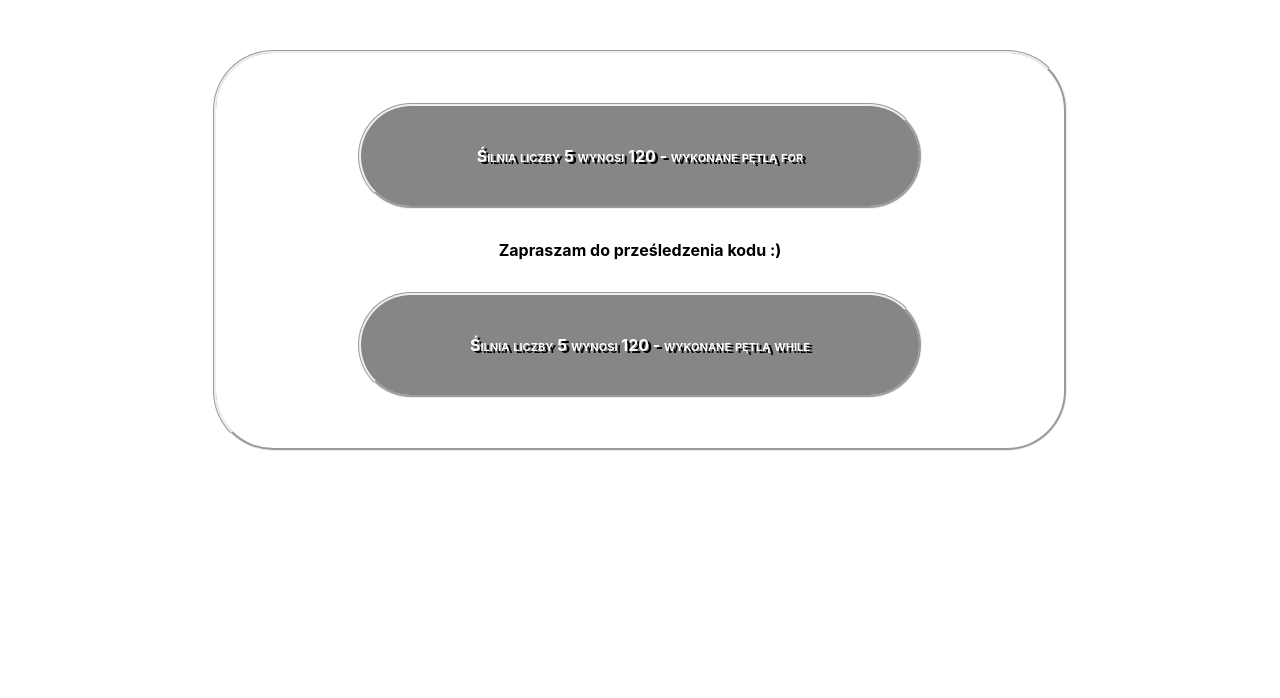
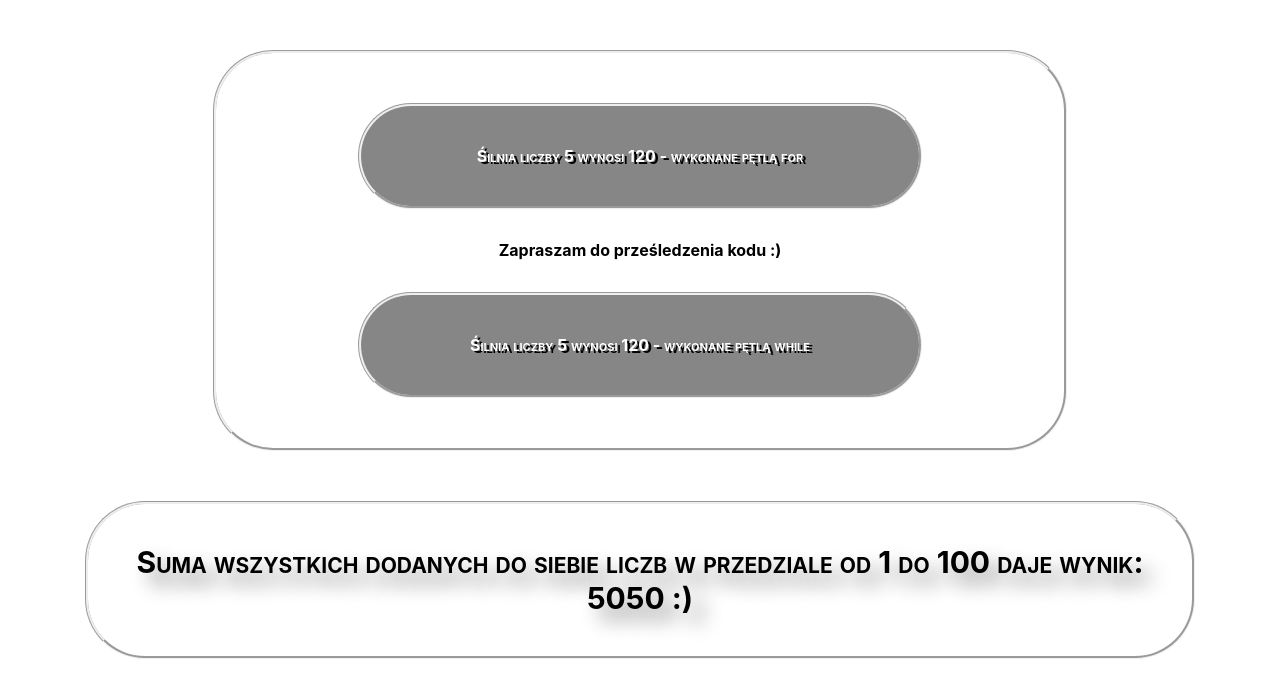
Before and after one commit to MMarek/exercises_site, a React (Create React App) app: page /#/ in a window 1280 px wide. Shown: the top 698 px of the page. Built offline with nearby package versions, Linux system fonts and the light colour scheme.

Commit message:
sum of all

```diff
--- a/src/components/Home/Home.js
+++ b/src/components/Home/Home.js
@@ -1,12 +1,14 @@
 import React, {Component} from "react";
-import Loops from './Loops/Loops'
+import Loops01 from './Loops/Loops01'
+import Loops02 from './Loops/Loops02'
 
 class Home extends Component {
 
     render() {
         return (
             <>
-              <Loops/>
+              <Loops01/>
+              <Loops02/>
             </>
         )
     }
--- /dev/null
+++ b/src/components/Home/Loops/Loops02.js
@@ -0,0 +1,24 @@
+import React, {Component} from "react";
+import '../../../scss/_loops.scss'
+
+class SumOfAll extends Component {
+
+    render() {
+
+        let x = 1;
+        let y = 100;
+        let sum = 0;
+
+        for (let i = x; i <= y; i = i + 1) {
+            sum += i;
+        }
+        console.log(sum);
+        return (
+            <div className='sumOfAll'>
+                Suma wszystkich dodanych do siebie liczb w przedziale od 1 do 100 daje wynik: {sum} :)
+            </div>
+        )
+    }
+}
+
+export default SumOfAll;
--- a/src/scss/_loops.scss
+++ b/src/scss/_loops.scss
@@ -38,3 +38,18 @@
     padding: 40px 10px 40px 10px;
   }
 }
+
+.sumOfAll {
+  overflow: hidden;
+  width: 80%;
+  border: groove;
+  border-radius: 60px;
+  margin: 50px auto;
+  padding: 40px;
+font-size: 30px;
+  text-align: center;
+  font-weight: bold;
+  font-variant: small-caps;
+  color: #000000;
+  text-shadow: 12px 12px 20px gray;
+}
```
Also changed, not shown: src/components/Home/Loops/Loops01.js (renamed from src/components/Home/Loops/Loops.js), 1 other file (tests, documents, lock files or other folders).
